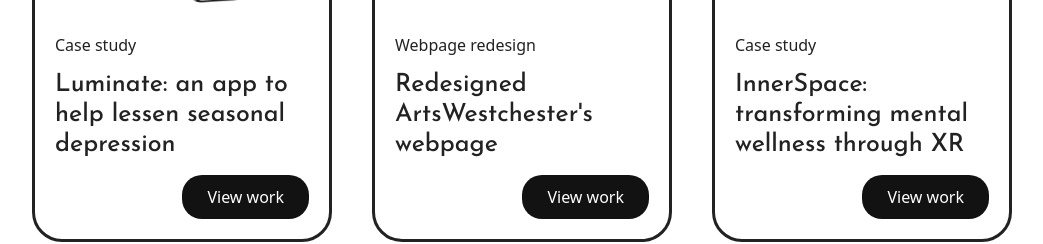
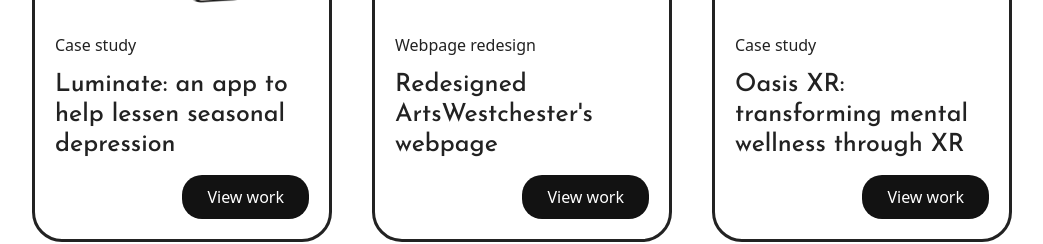
Before and after one commit to chaconshania/Portfolio, a React (Vite) app: page / in a window 1280 px wide. Shown: the part 1278-1522 px from the top of the page, without its empty margins (118-1161 px from the left). Built offline with nearby package versions, Linux system fonts and the light colour scheme.

Commit message:
Changed wording

```diff
--- a/src/webpages/Home/Projects/Projects.jsx
+++ b/src/webpages/Home/Projects/Projects.jsx
@@ -26,7 +26,7 @@
         <Project
           src={Locked}
           h6="Case study"
-          h3="InnerSpace: transforming mental wellness through XR"
+          h3="Oasis XR: transforming mental wellness through XR"
           link="https://oasisxr.framer.website/"
           button="View work"
         />
```
